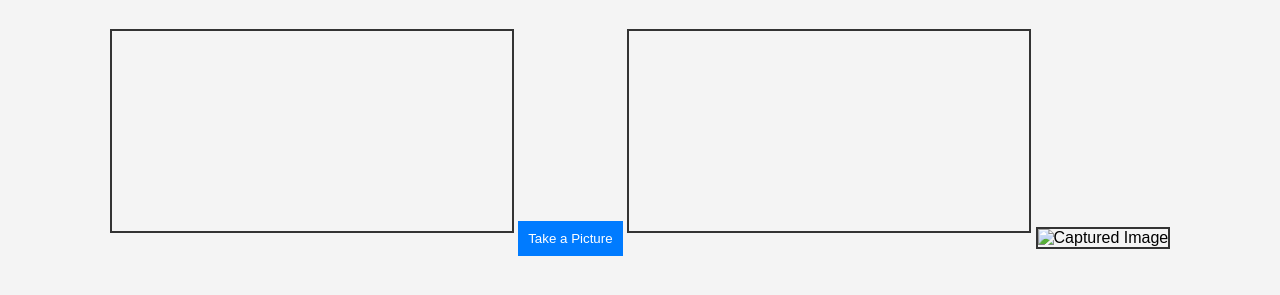
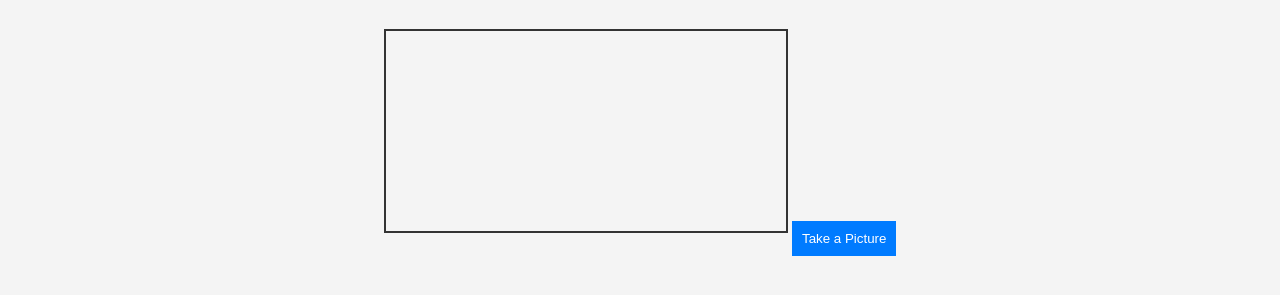
Before and after one commit to faizandigi00/yolo-image-detection, a plain HTML site: page index.html in a window 1280 px wide. Shown: the part 61-356 px from the top of the page. Drawn offline with Linux system fonts and the light colour scheme.

Commit message:
Update index.html

```diff
--- a/index.html
+++ b/index.html
@@ -5,15 +5,14 @@
     <meta name="viewport" content="width=device-width, initial-scale=1.0">
     <title>YOLO Image Detection</title>
     <link rel="stylesheet" href="styles.css">
-    <link rel="javascript" href="JAVAScript.js">
 </head>
 <body>
     <div class="container">
         <h1>Capture Image for YOLO Detection</h1>
-        <video id="video" autoplay></video>
+        <video id="video" autoplay playsinline></video>
         <button id="capture-btn">Take a Picture</button>
-        <canvas id="canvas"></canvas>
-        <img id="captured-image" src="" alt="Captured Image">
+        <canvas id="canvas" style="display: none;"></canvas>
+        <img id="captured-image" src="" alt="Captured Image" style="display: none;">
         <button id="analyze-btn" style="display: none;">Analyze Image</button>
         <div id="results"></div>
     </div>
```
